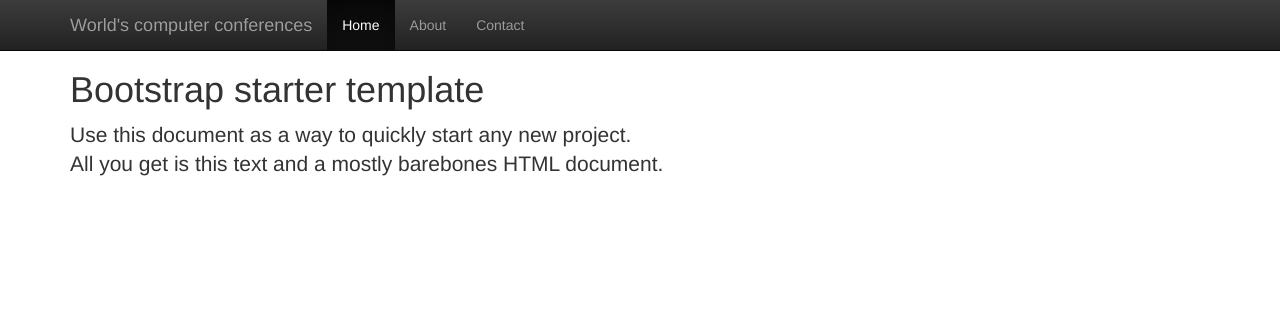
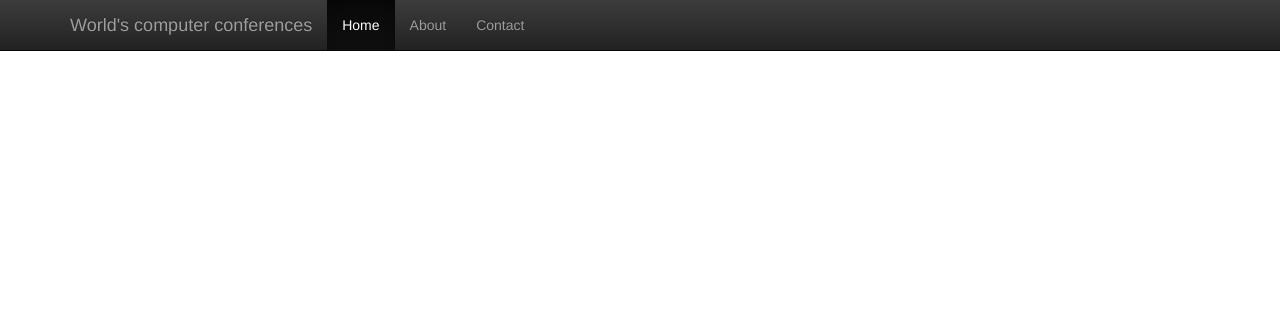
Before and after one commit to Romeus/theworldscomputerconferences, a Django app: template templates/conferences/base.html in a window 1280 px wide. Shown: the top 311 px of the page. Run offline with Django 3.2, Linux system fonts and the light colour scheme; the template is opened without the code that fills it, so the values that code supplies are empty; some libraries are stand-ins or nearby versions.

Commit message:
Add base template blocks

```diff
--- a/templates/conferences/base.html
+++ b/templates/conferences/base.html
@@ -13,6 +13,7 @@
 
     <link rel="icon" href="{% static 'images/favicon.ico' %}">
 
+    <title>{% block title_block %}{% endblock %}</title>
 
     <!-- Bootstrap core CSS -->
     <link href="{% static 'bootstrap/css/bootstrap.min.css' %}" rel="stylesheet">
@@ -53,10 +54,9 @@
 
     <div class="container">
 
-      <div class="starter-template">
-        <h1>Bootstrap starter template</h1>
-        <p class="lead">Use this document as a way to quickly start any new project.<br> All you get is this text and a mostly barebones HTML document.</p>
-      </div>
+      <div class="conferences-content">
+        {% block body_content %}{% endblock %}
+     </div>
 
     </div><!-- /.container -->
 
```
